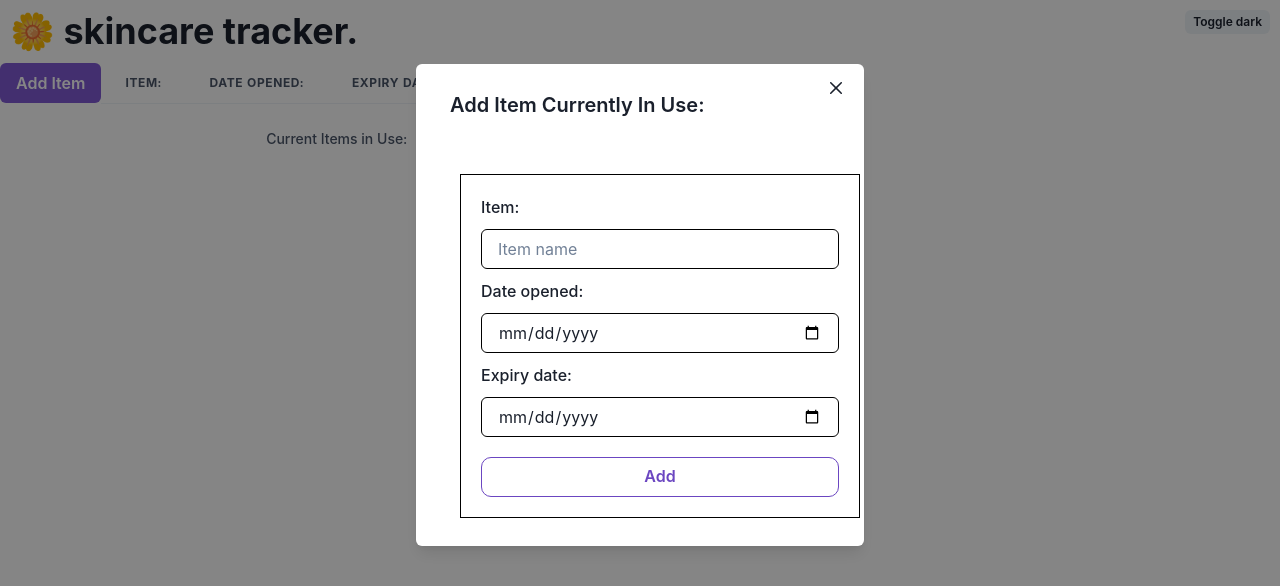
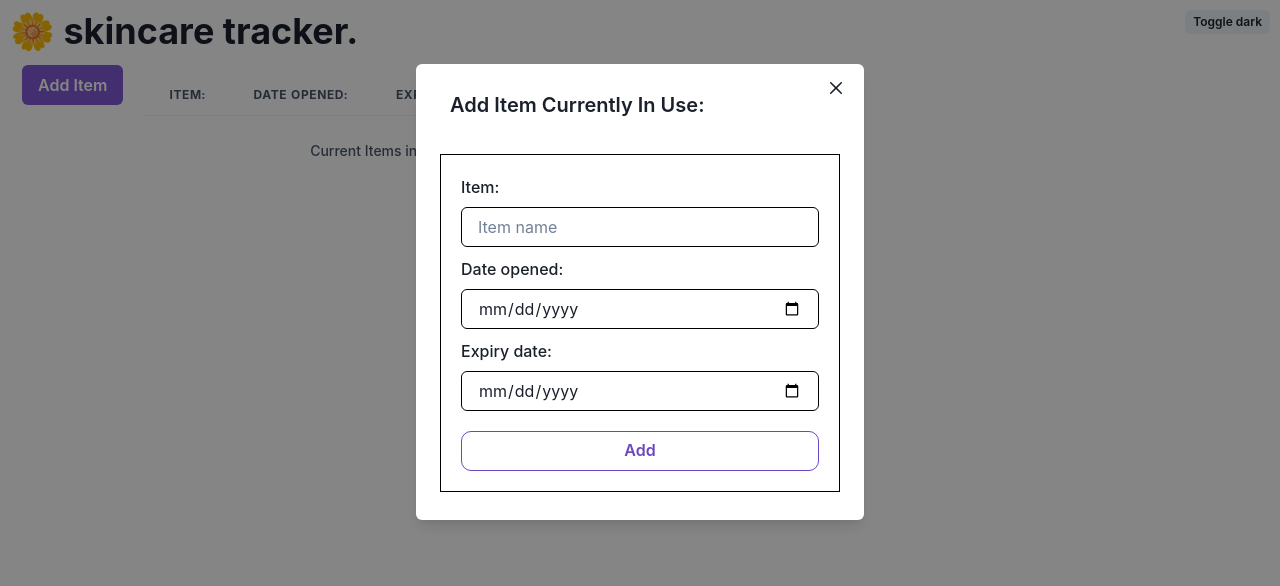
Before and after one commit to vvynz/skincare-tracker, a React (Create React App) app: page / in a window 1280 px wide. Both pictures are taken after a click on the button "Add Item". Shown: the top 586 px of the page. Built offline with nearby package versions, Linux system fonts and the light colour scheme.

Commit message:
styling updates

```diff
--- a/src/Components/ItemForm.jsx
+++ b/src/Components/ItemForm.jsx
@@ -103,8 +103,10 @@ export default function ProductForm() {
 
   return (
     <div className="form-container">
-      <>
-        <Button colorScheme="purple" onClick={onOpen}>Add Item</Button>
+      <nav className="side-nav">
+        <Button className="add_item_btn" colorScheme="purple" onClick={onOpen}>
+          Add Item
+        </Button>
 
         <Modal isOpen={isOpen} onClose={onClose}>
           <ModalOverlay />
@@ -123,7 +125,7 @@ export default function ProductForm() {
 
                   <FormLabel>Item:</FormLabel>
                   <Input
-                    className="form-field"
+                    className="input-field"
                     value={formData.itemName}
                     required="required"
                     onChange={setFormChange}
@@ -133,6 +135,7 @@ export default function ProductForm() {
 
                   <FormLabel>Date opened:</FormLabel>
                   <Input
+                    className="input-field"
                     value={formData.dateOpened.toLocaleDateString}
                     required="required"
                     onInput={setFormChange}
@@ -142,6 +145,7 @@ export default function ProductForm() {
 
                   <FormLabel>Expiry date:</FormLabel>
                   <Input
+                    className="input-field"
                     value={formData.expiryDate.toLocaleDateString}
                     required="required"
                     onInput={setFormChange}
@@ -164,9 +168,9 @@ export default function ProductForm() {
             </ModalBody>
           </ModalContent>
         </Modal>
-      </>
+      </nav>
 
-      <TableContainer>
+      <TableContainer className="table_container">
         <Table>
           <TableCaption>Current Items in Use:</TableCaption>
           <Thead>
--- a/src/Styles/ItemForm.scss
+++ b/src/Styles/ItemForm.scss
@@ -1,20 +1,33 @@
 .form-container {
-  // border: 1px solid black;
+  border: 1px solid white;
   // margin: auto 0;
   display: flex;
-  // justify-content: start;
+  // justify-content: space-between;
 }
 
 .product-form {
   border: 1px solid black;
   display: flex;
   flex-direction: column;
-  margin: 20px;
+  margin-bottom: 20px;
   padding: 20px;
   justify-content: space-between;
 }
 
-.product-form label,
-input {
+.input-field {
   margin-bottom: 10px;
 }
+
+.add_item_btn {
+  margin-left: 20px;
+}
+
+.table_container {
+  border: 1px solid white;
+  display: block;
+  margin: 10px 20px;
+}
+
+.side-nav {
+  border: 1px solid white;
+}
```
